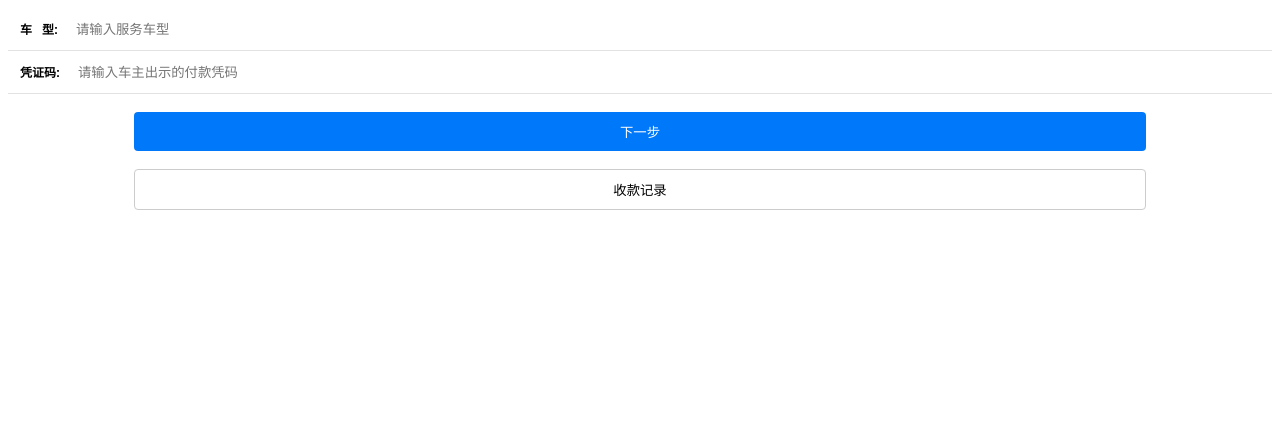
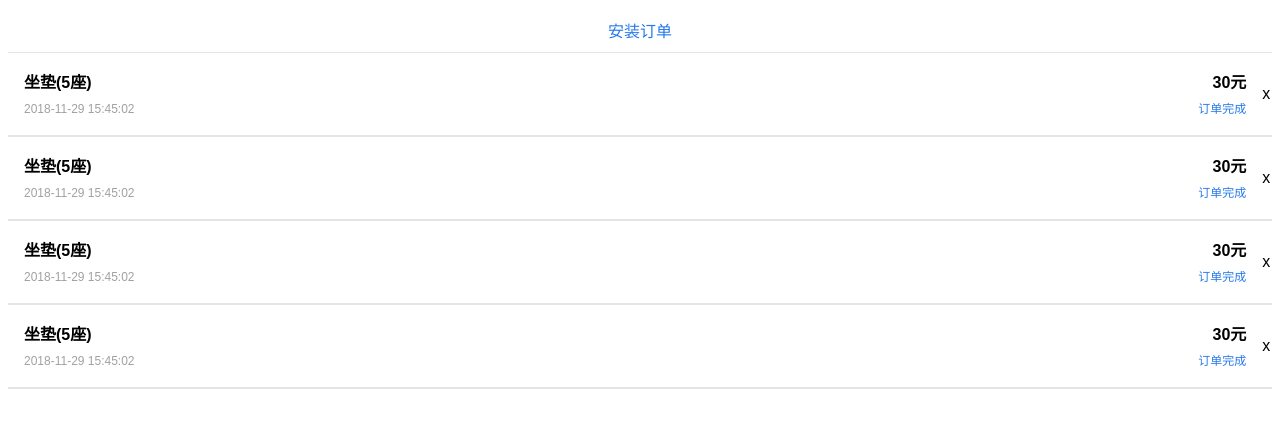
Before and after one commit to BH-NOTHING/CarService, a Vue app: page / in a window 1280 px wide. Shown: the top 428 px of the page. Built offline with nearby package versions, Linux system fonts and the light colour scheme.

Commit message:
add orderRecord

```diff
--- a/src/App.vue
+++ b/src/App.vue
@@ -1,20 +1,24 @@
 <template>
   <div id="app">
     <!--<chanePhone/>-->
-    <collection/>
+    <!--<collection/>-->
+    <orderRecord/>
   </div>
 </template>
 
 <script>
 import chanePhone from './components/chanePhone'
 import collection from './components/collection'
+import orderRecord from './components/orderRecord'
 
 export default {
   name: 'App',
   components: {
     chanePhone,
-    collection
+    collection,
+    orderRecord
   }
+  // B5B5B5
 }
 </script>
 
@@ -22,4 +26,20 @@ export default {
 #app {
   font-family: 'Arial', Helvetica, Arial, sans-serif;
 }
+#app input::-webkit-input-placeholder {
+  color: #B5B5B5;
+}
+#app input:-moz-placeholder {
+  color: #B5B5B5;
+}
+#app input::-moz-placeholder {
+  color: #B5B5B5;
+}
+#app input::-ms-input-placeholder {
+  color: #B5B5B5;
+}
+ul{
+  margin: 0;
+  padding: 0;
+}
 </style>
--- /dev/null
+++ b/src/components/orderRecord.vue
@@ -0,0 +1,111 @@
+<template>
+  <div>
+    <div class="order-title">安装订单</div>
+    <div class="order-record">
+      <ul>
+        <li class="record-details" v-for="item in orders">
+          <div class="record-info">
+            <div>
+              <span class="info-good">{{item.good}}</span>
+              <span class="info-price">{{item.price}}</span>
+            </div>
+            <div class="info-bottom">
+              <span class="info-date">{{item.date}}</span>
+              <span class="info-status">{{item.status}}</span>
+            </div>
+          </div>
+          <div class="record-next">x</div>
+        </li>
+      </ul>
+    </div>
+  </div>
+</template>
+
+<script>
+export default {
+  name: 'orderRecord',
+  data () {
+    return {
+      orders: [
+        {
+          good: '坐垫(5座)',
+          price: '30元',
+          date: '2018-11-29 15:45:02',
+          status: '订单完成'
+        },
+        {
+          good: '坐垫(5座)',
+          price: '30元',
+          date: '2018-11-29 15:45:02',
+          status: '订单完成'
+        },
+        {
+          good: '坐垫(5座)',
+          price: '30元',
+          date: '2018-11-29 15:45:02',
+          status: '订单完成'
+        },
+        {
+          good: '坐垫(5座)',
+          price: '30元',
+          date: '2018-11-29 15:45:02',
+          status: '订单完成'
+        }
+      ]
+    }
+  },
+  methods:{
+    next(){
+      console.log('下一步')
+    },
+    collectionRecord(){
+      console.log('收款记录')
+    }
+  }
+}
+</script>
+<style scoped>
+.order-title{
+  text-align: center;
+  color: #2679E9;
+  padding: 10px;
+  border-bottom: 1px solid #E5E5E5;
+}
+.order-record li{
+  list-style-type: none;
+}
+.order-record  .record-details{
+  display: flex;
+  border-bottom: 2px solid #E5E5E5;
+}
+.order-record  .record-details .record-info{
+  width: 100%;
+  height: 50px;
+  padding: 16px;
+}
+.order-record  .record-details  .record-next{
+    width: 10px;
+    line-height: 82px;
+}
+.order-record  .record-details .record-info .info-bottom{
+  padding-top: 6px;
+}
+.order-record  .record-details .record-info .info-good{
+  font-size: 16px;
+  font-weight: bold;
+}
+.order-record  .record-details .record-info .info-price{
+  float: right;
+  font-size: 16px;
+  font-weight: bold;
+}
+.order-record  .record-details .record-info .info-date{
+  font-size: 12px;
+  color: #A1A1A1;
+}
+.order-record  .record-details .record-info .info-status{
+  float: right;
+  font-size:12px;
+  color: #2679E9;
+}
+</style>
```
